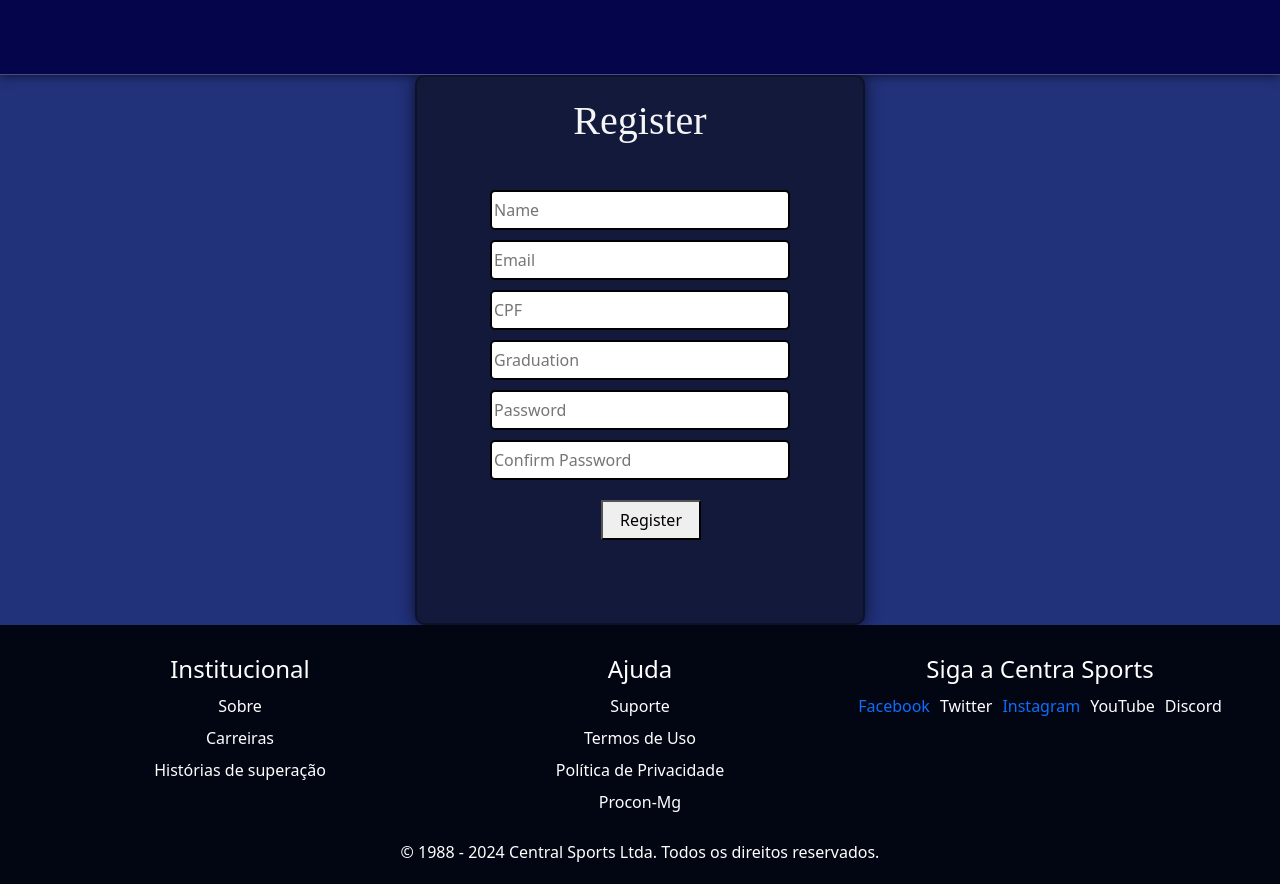
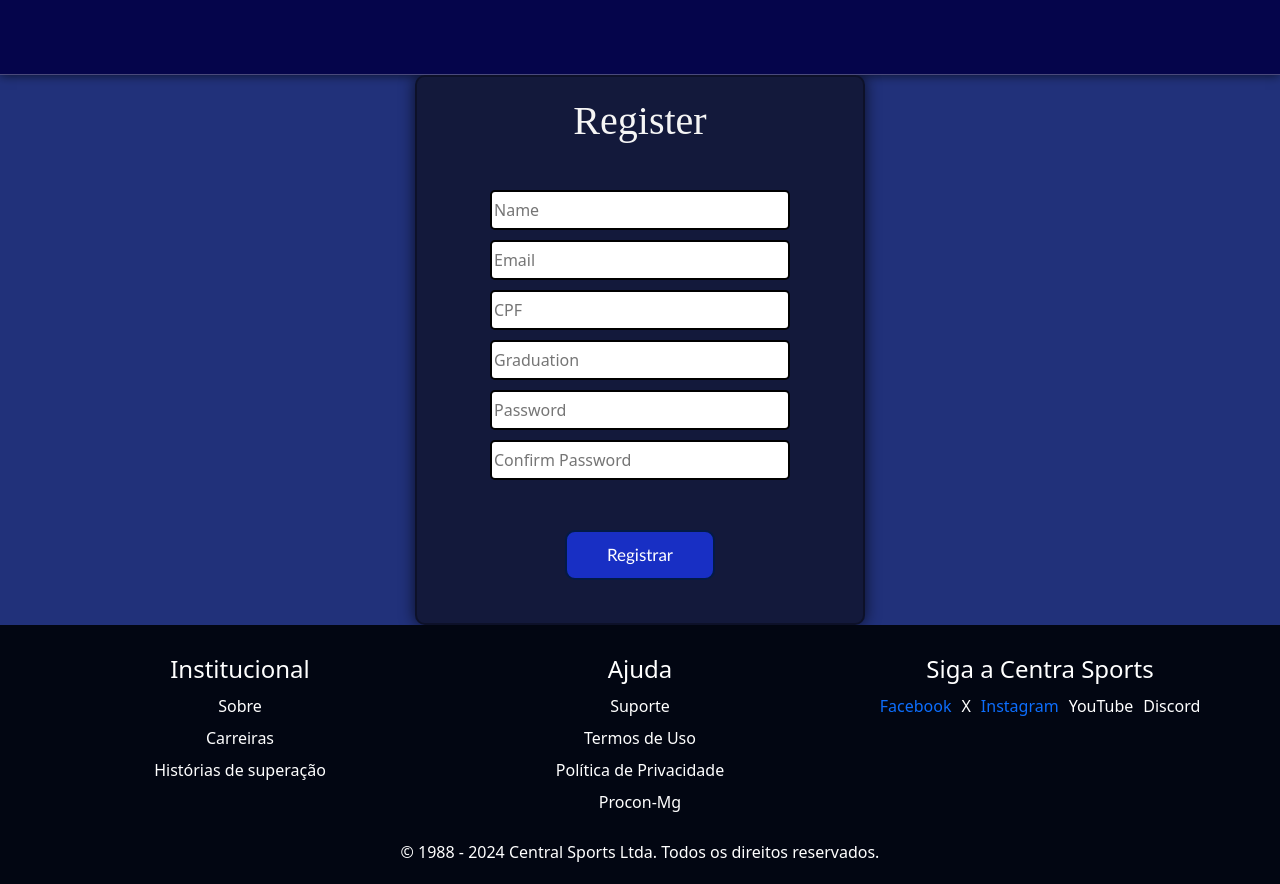
Before and after one commit to FelipeMateus4/Central-Sports, a React (Create React App) app in the folder Implementacao/front-end/: page /treinador/register in a window 1280 px wide. Built offline with nearby package versions, Linux system fonts and the light colour scheme.

Commit message:
style: change designe of register buttom

```diff
--- a/Implementacao/front-end/src/Components/Footer/Footer.js
+++ b/Implementacao/front-end/src/Components/Footer/Footer.js
@@ -26,11 +26,11 @@ const Footer = () => {
                     <h4>Siga a Centra Sports</h4>
                     <ul className="social-media">
                         <li>
-                            <a href="/account/verify/resend" className="text-decoration-none ml-2">
+                            <a href="https://www.instagram.com/filipedeschamps/" className="text-decoration-none ml-2">
                                 Facebook
                             </a>
                         </li>
-                        <li>Twitter</li>
+                        <li>X</li>
                         <li>
                             <a href="https://www.instagram.com/filipedeschamps/" className="text-decoration-none ml-2">
                                 Instagram
--- a/Implementacao/front-end/src/Pages/Register/Register.css
+++ b/Implementacao/front-end/src/Pages/Register/Register.css
@@ -55,14 +55,20 @@
 }
 
 .btn-register {
-    display: flex;
-    margin-left: 37%;
-    margin-top: 20px;
-    width: 100px;
-    height: 40px;
-    align-items: center;
-    justify-content: center;
+    margin-left: 75px;
+    width: 150px;
+    color: #ffffff; /* Cor do texto */
+    font-size: 17px;
+    font-family: 'Gill Sans', 'Gill Sans MT', Calibri, 'Trebuchet MS', sans-serif;
+    background-color: #182fc4; /* Cor de fundo do botão */
+    border: 2px solid #031a46; /* Borda do botão */
+    border-radius: 10px;
+    padding: 10px; /* Espaçamento interno */
+    border-radius: 10px; /* Cantos arredondados */
+    margin-top: 50px;
 }
 
-.text-middle {
+.btn-register:hover {
+    background-color: #002cf0; /* Cor de fundo ao passar o mouse */
+    color: #ffffff; /* Cor do texto ao passar o mouse */
 }
--- a/Implementacao/front-end/src/Pages/Register/Register.js
+++ b/Implementacao/front-end/src/Pages/Register/Register.js
@@ -118,7 +118,7 @@ const RegisterTreinador = () => {
                         />
                     </div>
                     <button type="submit" className="btn-register">
-                        Register
+                        Registrar
                     </button>
                 </form>
             </div>
```
